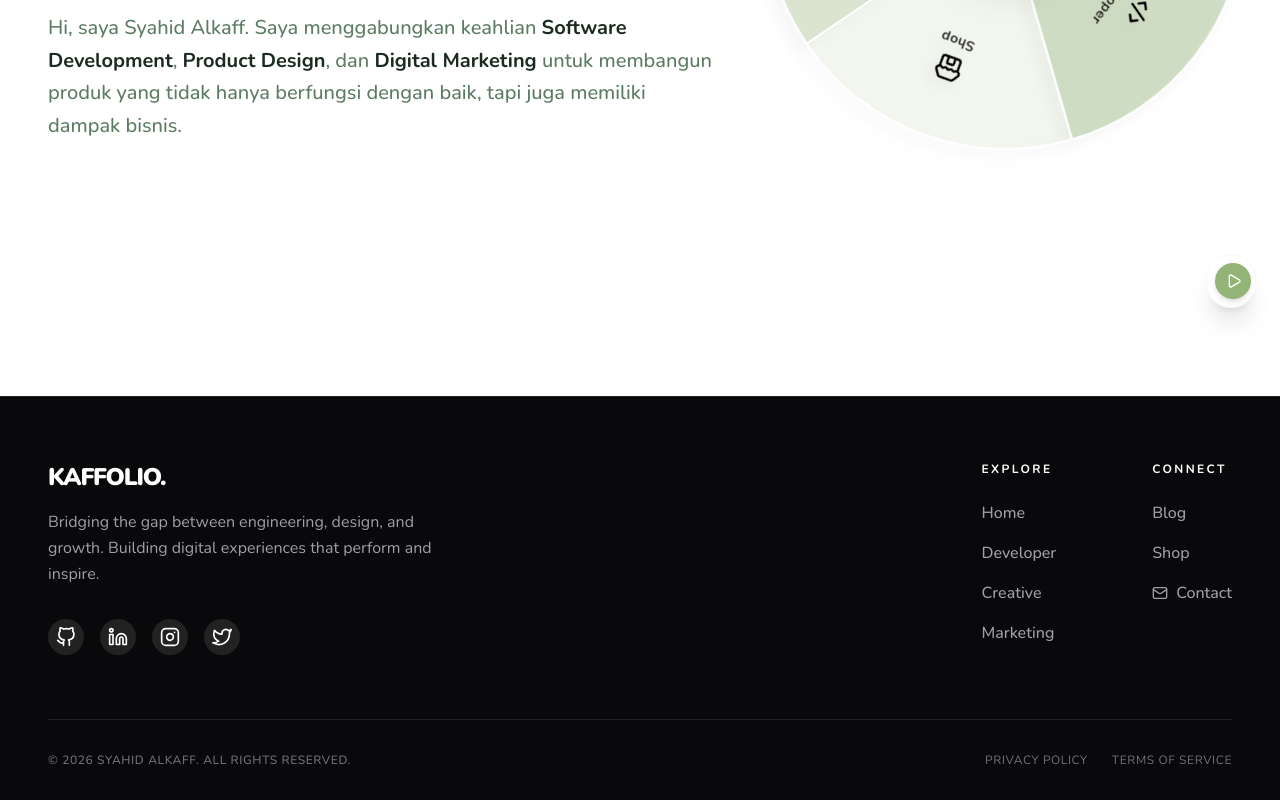
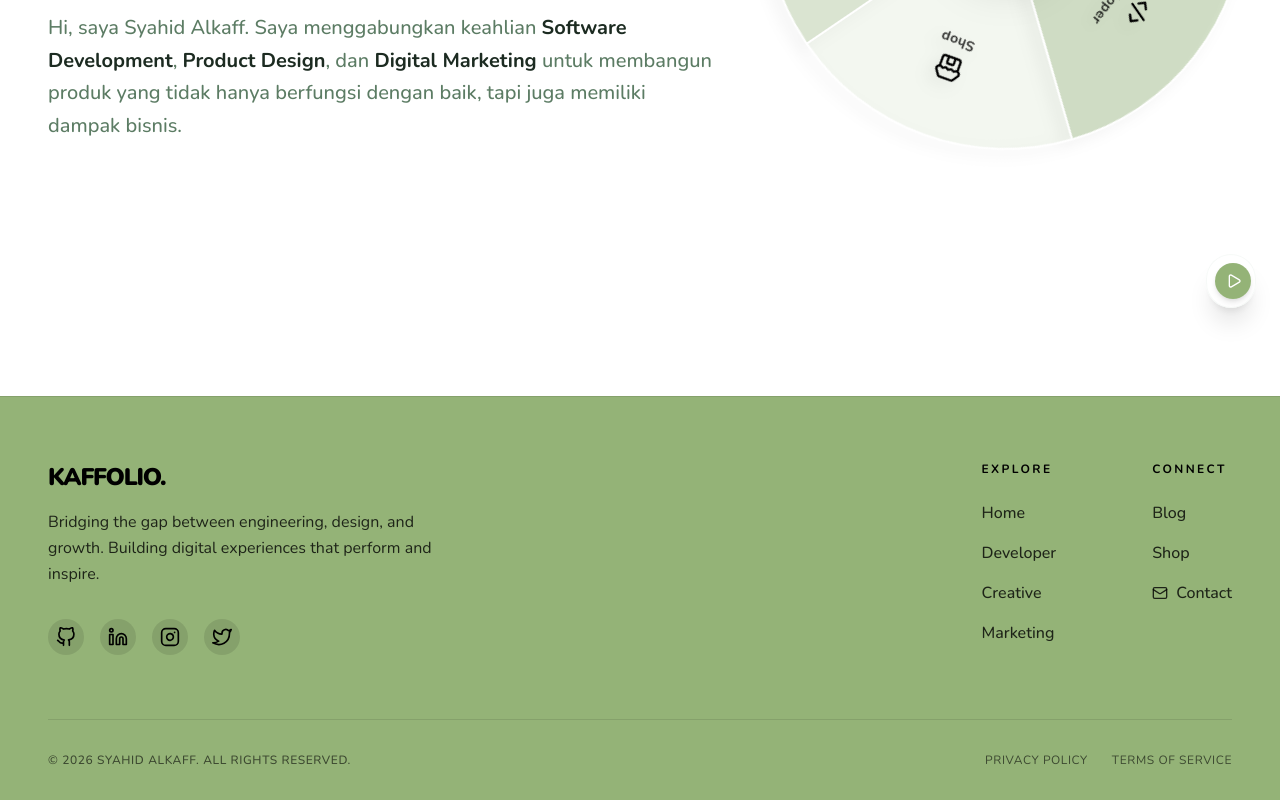
Before and after one commit to Azzalkaff/kaffolio, a Next.js app: page / in a window 1280 px wide. Shown: the part 468-1268 px from the top of the page. Built offline with nearby package versions, Linux system fonts and the light colour scheme.

Commit message:
fix: footer card from black to green && font change from white to black

```diff
--- a/src/components/shared/Footer.tsx
+++ b/src/components/shared/Footer.tsx
@@ -6,28 +6,28 @@ export default function Footer() {
   const currentYear = new Date().getFullYear();
 
   return (
-    <footer className="w-full bg-zinc-950 border-t border-white/10 pt-16 pb-8 px-4 md:px-12 relative z-20">
+    <footer className="w-full bg-primary border-t border-black/10 pt-16 pb-8 px-4 md:px-12 relative z-20">
       <div className="max-w-[1400px] mx-auto flex flex-col md:flex-row justify-between items-start gap-12">
 
         {/* Brand Section */}
         <div className="flex flex-col gap-4 max-w-sm">
-          <Link href="/" className="text-2xl font-black uppercase tracking-tighter text-white">
+          <Link href="/" className="text-2xl font-black uppercase tracking-tighter text-black">
             Kaffolio.
           </Link>
-          <p className="text-zinc-400 font-light leading-relaxed">
+          <p className="text-black/80 font-light leading-relaxed">
             Bridging the gap between engineering, design, and growth. Building digital experiences that perform and inspire.
           </p>
           <div className="flex items-center gap-4 mt-4">
-            <a href="https://github.com" target="_blank" rel="noopener noreferrer" className="p-2 bg-white/10 hover:bg-white hover:text-zinc-950 text-white rounded-full transition-colors">
+            <a href="https://github.com" target="_blank" rel="noopener noreferrer" className="p-2 bg-black/10 hover:bg-black hover:text-primary text-black rounded-full transition-colors">
               <FiGithub className="w-5 h-5" />
             </a>
-            <a href="https://linkedin.com" target="_blank" rel="noopener noreferrer" className="p-2 bg-white/10 hover:bg-white hover:text-zinc-950 text-white rounded-full transition-colors">
+            <a href="https://linkedin.com" target="_blank" rel="noopener noreferrer" className="p-2 bg-black/10 hover:bg-black hover:text-primary text-black rounded-full transition-colors">
               <FiLinkedin className="w-5 h-5" />
             </a>
-            <a href="https://instagram.com" target="_blank" rel="noopener noreferrer" className="p-2 bg-white/10 hover:bg-white hover:text-zinc-950 text-white rounded-full transition-colors">
+            <a href="https://instagram.com" target="_blank" rel="noopener noreferrer" className="p-2 bg-black/10 hover:bg-black hover:text-primary text-black rounded-full transition-colors">
               <FiInstagram className="w-5 h-5" />
             </a>
-            <a href="https://twitter.com" target="_blank" rel="noopener noreferrer" className="p-2 bg-white/10 hover:bg-white hover:text-zinc-950 text-white rounded-full transition-colors">
+            <a href="https://twitter.com" target="_blank" rel="noopener noreferrer" className="p-2 bg-black/10 hover:bg-black hover:text-primary text-black rounded-full transition-colors">
               <FiTwitter className="w-5 h-5" />
             </a>
           </div>
@@ -36,17 +36,17 @@ export default function Footer() {
         {/* Links Section */}
         <div className="flex gap-16 md:gap-24">
           <div className="flex flex-col gap-4">
-            <span className="text-xs font-bold uppercase tracking-[0.2em] text-white mb-2">Explore</span>
-            <Link href="/" className="text-zinc-400 hover:text-white transition-colors font-medium">Home</Link>
-            <Link href="/developer" className="text-zinc-400 hover:text-white transition-colors font-medium">Developer</Link>
-            <Link href="/creative" className="text-zinc-400 hover:text-white transition-colors font-medium">Creative</Link>
-            <Link href="/marketing" className="text-zinc-400 hover:text-white transition-colors font-medium">Marketing</Link>
+            <span className="text-xs font-bold uppercase tracking-[0.2em] text-black mb-2">Explore</span>
+            <Link href="/" className="text-black/80 hover:text-black transition-colors font-medium">Home</Link>
+            <Link href="/developer" className="text-black/80 hover:text-black transition-colors font-medium">Developer</Link>
+            <Link href="/creative" className="text-black/80 hover:text-black transition-colors font-medium">Creative</Link>
+            <Link href="/marketing" className="text-black/80 hover:text-black transition-colors font-medium">Marketing</Link>
           </div>
           <div className="flex flex-col gap-4">
-            <span className="text-xs font-bold uppercase tracking-[0.2em] text-white mb-2">Connect</span>
-            <Link href="/blog" className="text-zinc-400 hover:text-white transition-colors font-medium">Blog</Link>
-            <Link href="/shop" className="text-zinc-400 hover:text-white transition-colors font-medium">Shop</Link>
-            <a href="mailto:hello@kaffolio.com" className="text-zinc-400 hover:text-white transition-colors font-medium flex items-center gap-2">
+            <span className="text-xs font-bold uppercase tracking-[0.2em] text-black mb-2">Connect</span>
+            <Link href="/blog" className="text-black/80 hover:text-black transition-colors font-medium">Blog</Link>
+            <Link href="/shop" className="text-black/80 hover:text-black transition-colors font-medium">Shop</Link>
+            <a href="mailto:hello@kaffolio.com" className="text-black/80 hover:text-black transition-colors font-medium flex items-center gap-2">
               <Mail className="w-4 h-4" /> Contact
             </a>
           </div>
@@ -55,13 +55,13 @@ export default function Footer() {
       </div>
 
       {/* Bottom Bar */}
-      <div className="max-w-[1400px] mx-auto mt-16 pt-8 border-t border-white/10 flex flex-col md:flex-row items-center justify-between gap-4">
-        <p className="text-xs text-zinc-500 font-medium uppercase tracking-wider">
+      <div className="max-w-[1400px] mx-auto mt-16 pt-8 border-t border-black/10 flex flex-col md:flex-row items-center justify-between gap-4">
+        <p className="text-xs text-black/60 font-medium uppercase tracking-wider">
           © {currentYear} Syahid Alkaff. All rights reserved.
         </p>
         <div className="flex gap-6">
-          <Link href="#" className="text-xs text-zinc-500 hover:text-white uppercase tracking-wider transition-colors">Privacy Policy</Link>
-          <Link href="#" className="text-xs text-zinc-500 hover:text-white uppercase tracking-wider transition-colors">Terms of Service</Link>
+          <Link href="#" className="text-xs text-black/60 hover:text-black uppercase tracking-wider transition-colors">Privacy Policy</Link>
+          <Link href="#" className="text-xs text-black/60 hover:text-black uppercase tracking-wider transition-colors">Terms of Service</Link>
         </div>
       </div>
     </footer>
```
